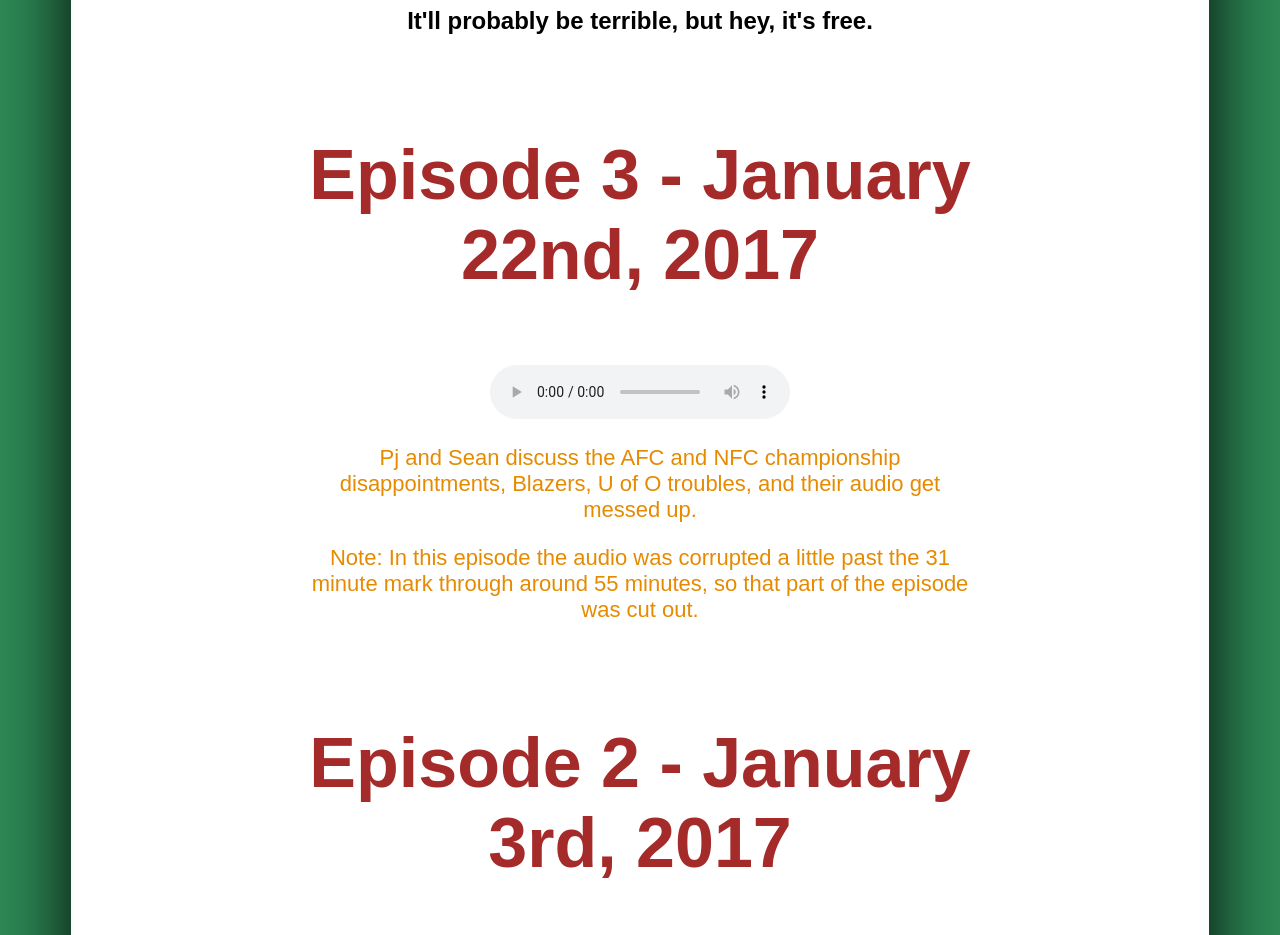
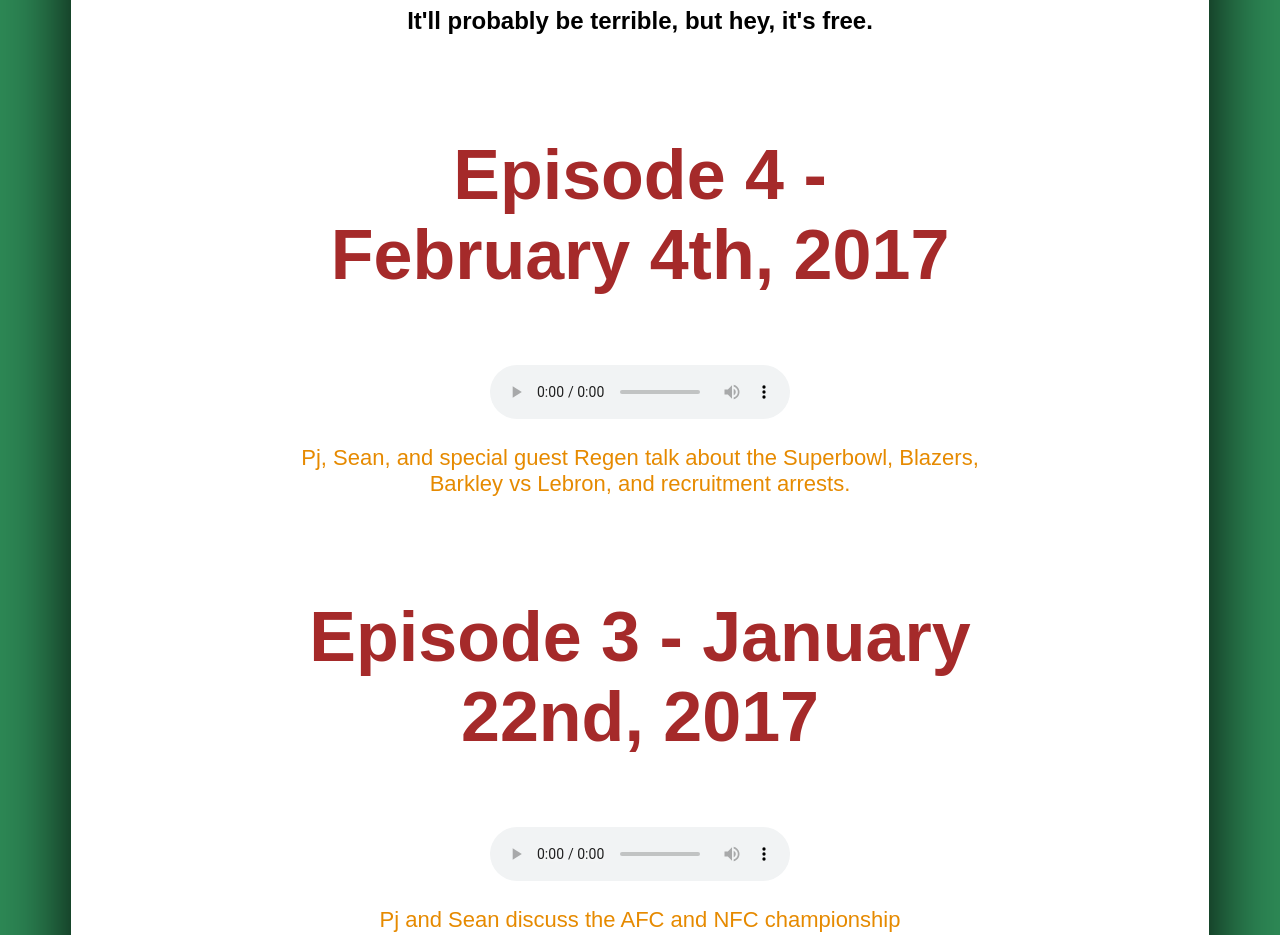
Before and after one commit to belowtherimpdx/Podcast, a plain HTML site: page index.html in a window 1280 px wide. Shown: the part 940-1875 px from the top of the page. Drawn offline with Linux system fonts and the light colour scheme.

Commit message:
Episode 4 updates.

```diff
--- a/index.html
+++ b/index.html
@@ -20,6 +20,18 @@
 
       <h2 id="dickheadSub" class="subHead">Join two dickheads talking about basketball, other sports, cool stuff, and more!</h2>
       <h2 id="terribleSub" class="subHead">It'll probably be terrible, but hey, it's free.</h2>
+
+    </div>
+
+    <div id="episodeFourDiv" class="episodeDiv relative">
+
+      <h3>Episode 4 - February 4th, 2017</h3>
+
+      <audio controls id="episode4Audio">
+        <source src="audioFiles/Ep4Edited.mp3" type="audio/mp3">
+      </audio>
+
+      <p class="episodeDescription">Pj, Sean, and special guest Regen talk about the Superbowl, Blazers, Barkley vs Lebron, and recruitment arrests.</p>
 
     </div>
 
```
